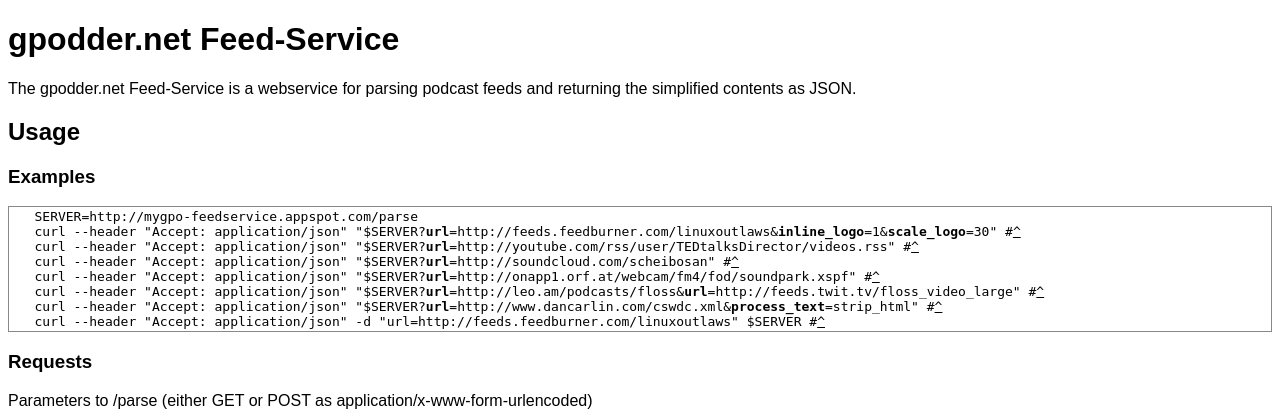
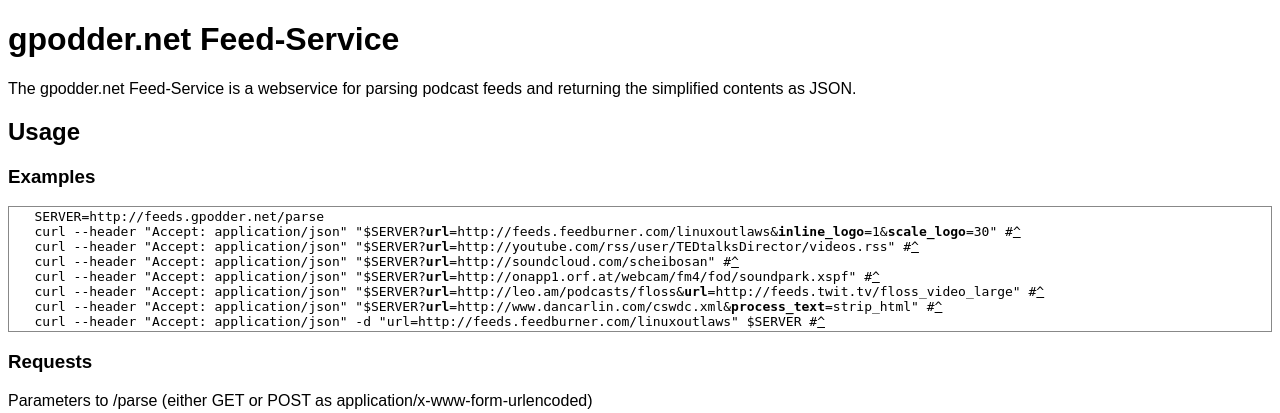
Before and after one commit to gpodder/mygpo-feedservice, a Django app: page / in a window 1280 px wide. Shown: the top 413 px of the page. Run offline with Django 3.2, Linux system fonts and the light colour scheme; parts of the project's set-up code (start-up, migrations or seed data) failed here and were passed over.

Commit message:
update domain name

```diff
--- a/feedservice/webservice/templates/index.html
+++ b/feedservice/webservice/templates/index.html
@@ -25,7 +25,7 @@
 
   <h3>Examples</h3>
   <pre class="prettyprint">
-   SERVER=http://mygpo-feedservice.appspot.com/parse
+   SERVER=http://feeds.gpodder.net/parse
    curl --header "Accept: application/json" "$SERVER?<strong>url</strong>=http://feeds.feedburner.com/linuxoutlaws&amp;<strong>inline_logo</strong>=1&amp;<strong>scale_logo</strong>=30" #<a href="/parse?url=http://feeds.feedburner.com/linuxoutlaws&inline_logo=1&scale_logo=30" title="see HTML response">^</a>
    curl --header "Accept: application/json" "$SERVER?<strong>url</strong>=http://youtube.com/rss/user/TEDtalksDirector/videos.rss" #<a href="/parse?url=http://youtube.com/rss/user/TEDtalksDirector/videos.rss" title="see HTML response">^</a>
    curl --header "Accept: application/json" "$SERVER?<strong>url</strong>=http://soundcloud.com/scheibosan" #<a href="/parse?url=http://soundcloud.com/scheibosan" title="see HTML response">^</a>
```
